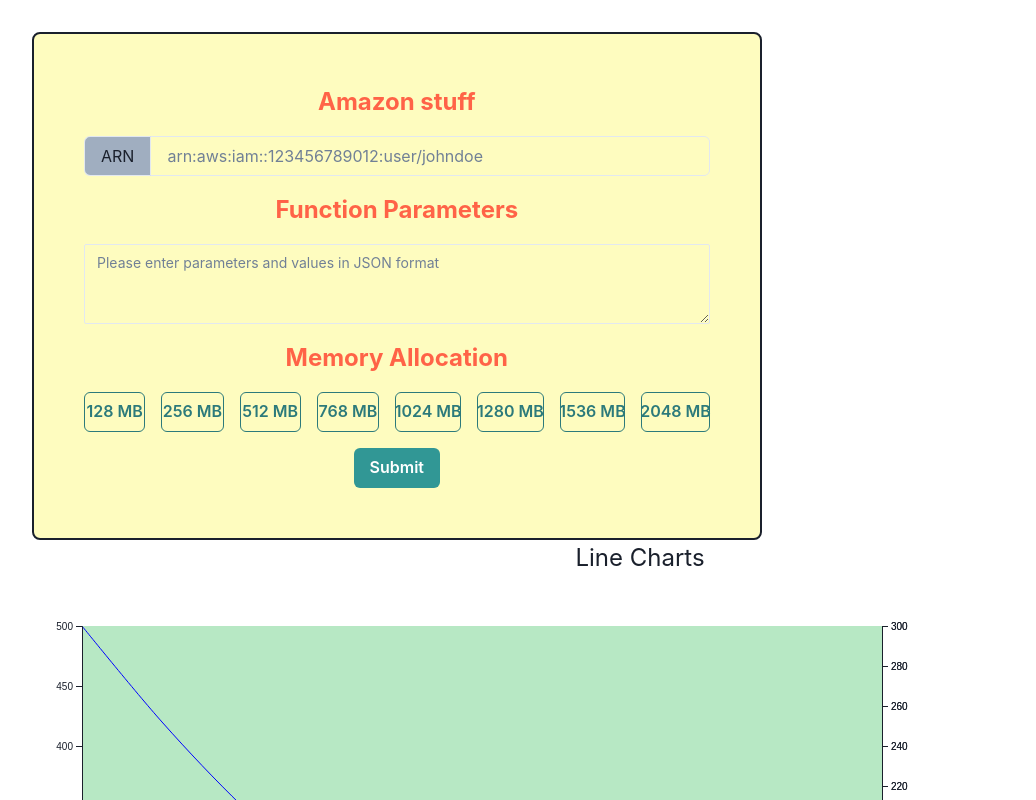
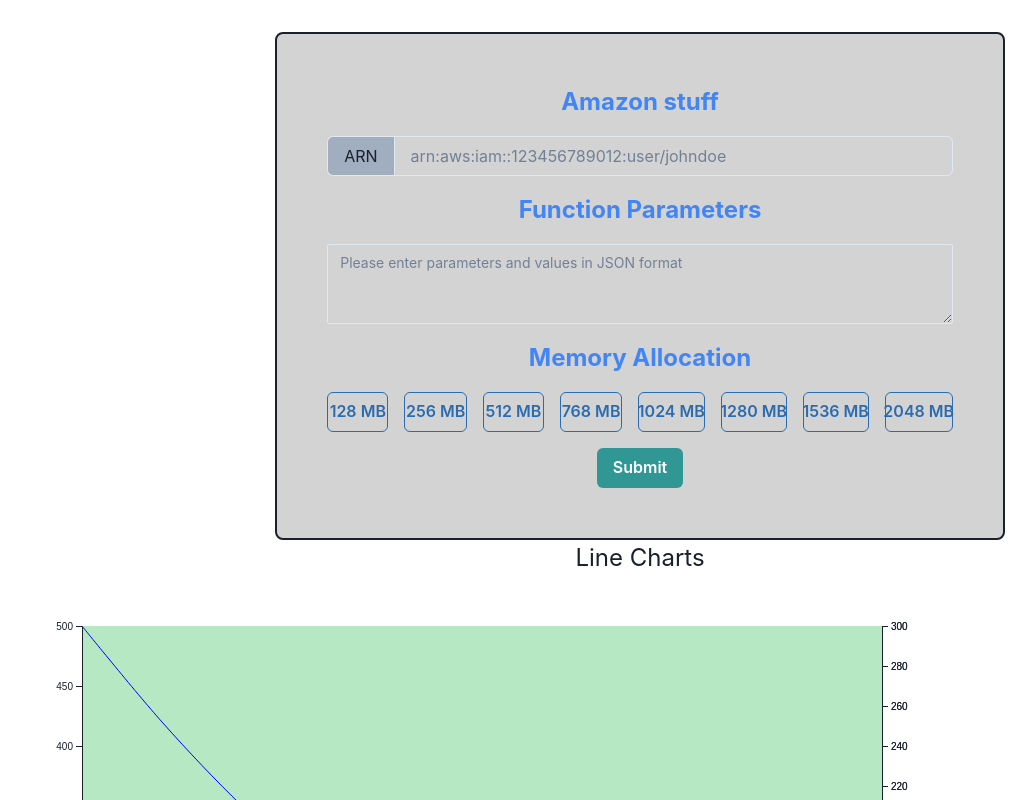
Before and after one commit to oslabs-beta/shear, a React (Vite) app: page / in a window 1280 px wide. Shown: the top 800 px of the page, without its empty margins (0-1036 px from the left). Built offline with nearby package versions, Linux system fonts and the light colour scheme.

Commit message:
AA: Styling :)

```diff
--- a/src/components/chakraForm.tsx
+++ b/src/components/chakraForm.tsx
@@ -44,11 +44,11 @@
     return (
         <div>
             {/* This is just design for now (no functionality) */}
-            <ChakraUI.Box position="relative" h="20%" w="60%" border="2px" padding="50px" borderRadius='lg' overflow='hidden' bg='yellow.100'>
+            <ChakraUI.Box position="relative" h="20%" w="60%" border="2px" padding="50px" borderRadius='lg' overflow='hidden' bg='lightgrey' margin='0 auto'>
 
                 <ChakraUI.Stack spacing={4}>
 
-                    <ChakraUI.Text as='b' fontSize='24px' color='tomato'>Amazon stuff</ChakraUI.Text>
+                    <ChakraUI.Text as='b' fontSize='24px' color='#4285F4'>Amazon stuff</ChakraUI.Text>
 
                     <ChakraUI.InputGroup>
                         <ChakraUI.InputLeftAddon children='ARN' bg='gray.400' />
@@ -59,38 +59,38 @@
                         <ChakraUI.InputLeftAddon children='Function Parameters Keys' bg='gray.400' />
                         <ChakraUI.Input ref={funcParamsRef} placeholder='Separate entries by commas' />
                     </ChakraUI.InputGroup> */}
-                    <ChakraUI.Text as='b' fontSize='24px' color='tomato'>Function Parameters</ChakraUI.Text>
+                    <ChakraUI.Text as='b' fontSize='24px' color='#4285F4'>Function Parameters</ChakraUI.Text>
                     <ChakraUI.Textarea
                         ref={funcParamsRef}
                         placeholder='Please enter parameters and values in JSON format'
                         size='sm'
                     />
 
-                    <ChakraUI.Text as='b' fontSize='24px' color='tomato'>Memory Allocation</ChakraUI.Text>
+                    <ChakraUI.Text as='b' fontSize='24px' color='#4285F4'>Memory Allocation</ChakraUI.Text>
                     {/* <ChakraUI.FormLabel>Power Values</ChakraUI.FormLabel> */}
                     <ChakraUI.Stack direction='row' spacing={4} align='center'>
-                        <ChakraUI.Button colorScheme='teal' variant='outline' onClick={() => memorySelect(128)}>
+                        <ChakraUI.Button colorScheme='blue' variant='outline' onClick={() => memorySelect(128)}>
                             128 MB
                         </ChakraUI.Button>
-                        <ChakraUI.Button colorScheme='teal' variant='outline' onClick={() => memorySelect(256)}>
+                        <ChakraUI.Button colorScheme='blue' variant='outline' onClick={() => memorySelect(256)}>
                             256 MB
                         </ChakraUI.Button>
-                        <ChakraUI.Button colorScheme='teal' variant='outline' onClick={() => memorySelect(512)}>
+                        <ChakraUI.Button colorScheme='blue' variant='outline' onClick={() => memorySelect(512)}>
                             512 MB
                         </ChakraUI.Button>
-                        <ChakraUI.Button colorScheme='teal' variant='outline' onClick={() => memorySelect(768)}>
+                        <ChakraUI.Button colorScheme='blue' variant='outline' onClick={() => memorySelect(768)}>
                             768 MB
                         </ChakraUI.Button>
-                        <ChakraUI.Button colorScheme='teal' variant='outline' onClick={() => memorySelect(1024)}>
+                        <ChakraUI.Button colorScheme='blue' variant='outline' onClick={() => memorySelect(1024)}>
                             1024 MB
                         </ChakraUI.Button>
-                        <ChakraUI.Button colorScheme='teal' variant='outline' onClick={() => memorySelect(1280)}>
+                        <ChakraUI.Button colorScheme='blue' variant='outline' onClick={() => memorySelect(1280)}>
                             1280 MB
                         </ChakraUI.Button>
-                        <ChakraUI.Button colorScheme='teal' variant='outline' onClick={() => memorySelect(1536)}>
+                        <ChakraUI.Button colorScheme='blue' variant='outline' onClick={() => memorySelect(1536)}>
                             1536 MB
                         </ChakraUI.Button>
-                        <ChakraUI.Button colorScheme='teal' variant='outline' onClick={() => memorySelect(2048)}>
+                        <ChakraUI.Button colorScheme='blue' variant='outline' onClick={() => memorySelect(2048)}>
                             2048 MB
                         </ChakraUI.Button>
                     </ChakraUI.Stack>
```
